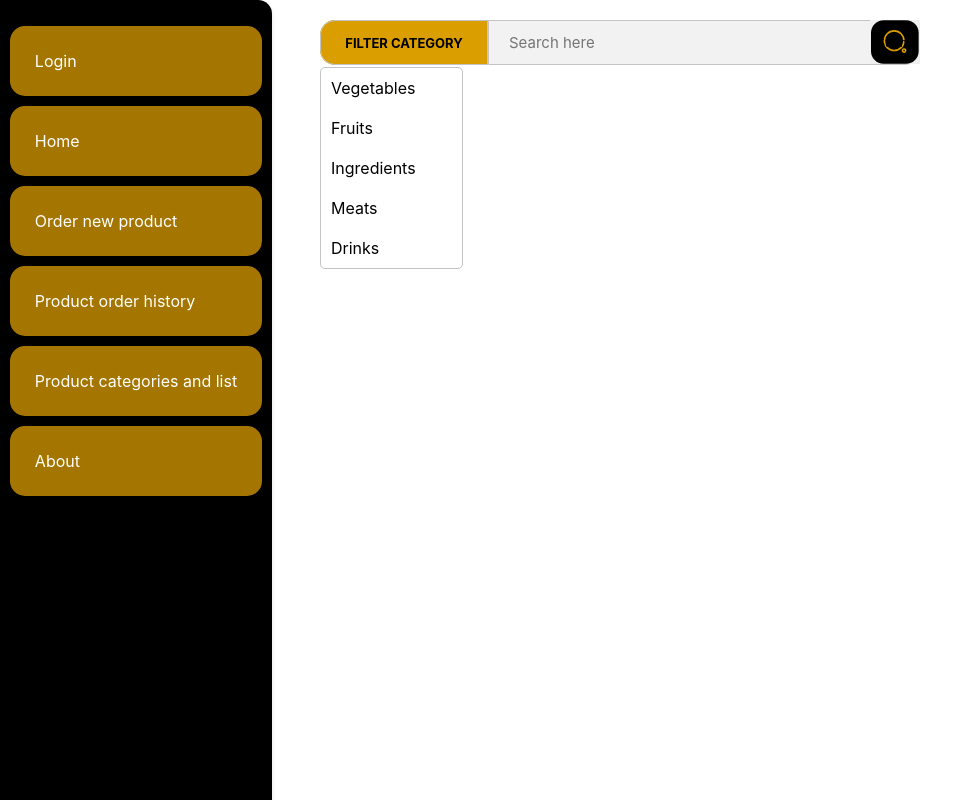
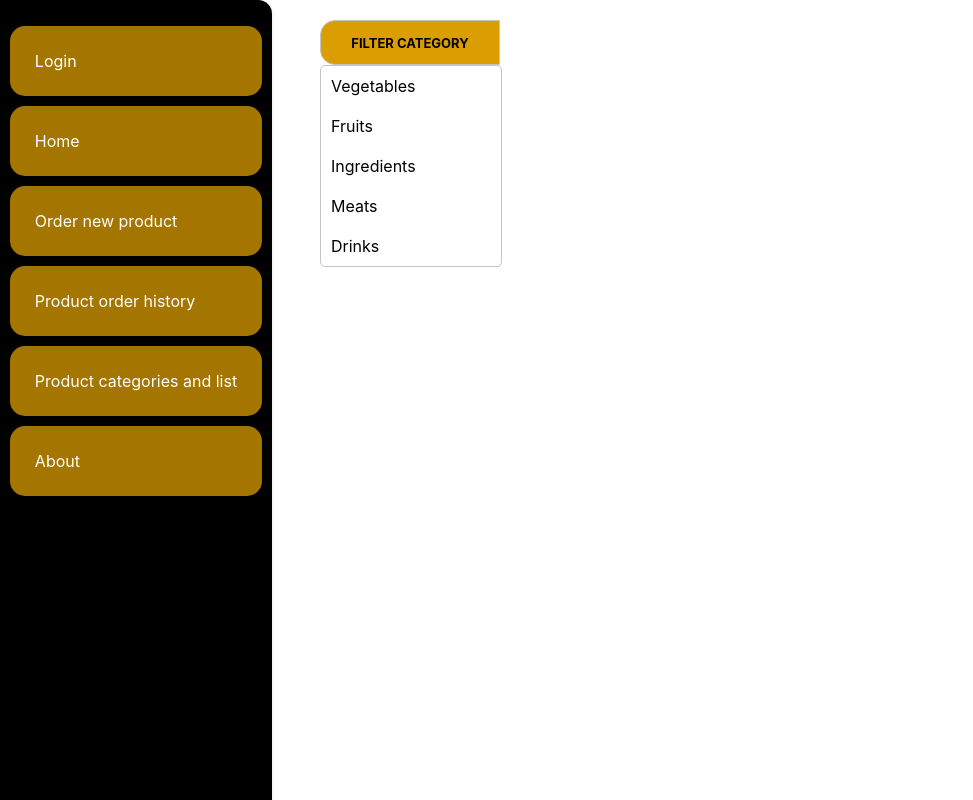
Before and after one commit to Makarovsky2222/groceries_shop_ITC, a React (Create React App) app in the folder arun-shop/: page / in a window 1280 px wide. Both pictures are taken after a click on the button "FILTER CATEGORY". Shown: the whole page, without its empty margins (0-973 px from the left). Built offline with nearby package versions, Linux system fonts and the light colour scheme.

Commit message:
updated Dropdown

```diff
--- a/arun-shop/src/components/General/DropDown.js
+++ b/arun-shop/src/components/General/DropDown.js
@@ -1,16 +1,36 @@
-import Dropdown from 'react-bootstrap/Dropdown';
-import DropdownButton from 'react-bootstrap/DropdownButton';
+import React, { useState } from "react";
+import './Styling/DropDown.css';
 
-function FilterCategory() {
+function DropDown() {
+
+  const [isDropdownOpen, setIsDropdownOpen] = useState(false);
+  const [filterCategory, setFilterCategory] = useState('');
+
+  const toggleDropdown = (category) => {
+    setIsDropdownOpen(!isDropdownOpen);
+    setFilterCategory(category);
+ };
+
   return (
-    <DropdownButton id="dropdown-basic-button" title="FILTER CATEGORY">
-      <Dropdown.Item href="#/action-1">Vegetables</Dropdown.Item>
-      <Dropdown.Item href="#/action-2">Fruits</Dropdown.Item>
-      <Dropdown.Item href="#/action-3">Ingredients</Dropdown.Item>
-      <Dropdown.Item href="#/action-3">Meats</Dropdown.Item>
-      <Dropdown.Item href="#/action-3">Drinks</Dropdown.Item>
-    </DropdownButton>
+    <div className="dropdown">
+      <button className="dropdown-button" onClick={() => toggleDropdown('')} >
+        FILTER CATEGORY
+
+      </button>
+
+      {isDropdownOpen && (
+        <div className="dropdown-menu">
+          <a id="dropdown-item" href="#" onClick={() => toggleDropdown('Vegetables')}>Vegetables</a>
+          <a id="dropdown-item" href="#" onClick={() => toggleDropdown('Fruits')}>Fruits</a>
+          <a id="dropdown-item" href="#" onClick={() => toggleDropdown('Ingredients')}>Ingredients</a>
+          <a id="dropdown-item" href="#" onClick={() => toggleDropdown('Meats')}>Meats</a>
+          <a id="dropdown-item" href="#" onClick={() => toggleDropdown('Drinks')}>Drinks</a>
+        </div>
+      )}
+      {/* <p>{filterCategory}</p> */}
+
+    </div>
   );
 }
 
-export default FilterCategory;
+export default DropDown;
--- a/arun-shop/src/components/General/Searchbar.js
+++ b/arun-shop/src/components/General/Searchbar.js
@@ -1,7 +1,7 @@
 //Searchbar.js
 import React from "react";
 import Dropdown from 'react-bootstrap/Dropdown';
-import './Searchbar.css';
+import './Styling/Searchbar.css';
 
 const DropdownFilter = () => {
   const categories = [
--- /dev/null
+++ b/arun-shop/src/components/General/Styling/DropDown.css
@@ -0,0 +1,35 @@
+
+.dropdown-button {
+    cursor: pointer;
+    background-color: #DB9E00;
+    border-radius: 15px 0 0 15px;
+    font-family: 'Inter', sans-serif;
+    font-weight: bold;
+    font-size: 13px;
+    color: #000000;
+    width: 180px;
+    height: 45px;
+    cursor: pointer;
+    border: 1px solid #C4C4C4;
+}
+
+.dropdown-menu {
+    width: 180px;
+    height: auto;
+    cursor: pointer;
+    background-color: #ffffff;
+    border-radius: 5px;
+    border: 1px solid #C4C4C4;
+}
+
+#dropdown-item {
+    width: 89%;
+    height: 100%;
+    font-weight: 600px;
+    color: #000000;
+
+    &:hover {
+        background-color: #DB9E00;
+        color: white;
+      }
+}
--- a/arun-shop/src/pages/Home.js
+++ b/arun-shop/src/pages/Home.js
@@ -1,15 +1,17 @@
 //Home.js
 import React from "react";
 import { checkingUserSign, getMe, logout } from "../services/Authentication";
-import SearchBar from '../components/General/Searchbar';
+// import SearchBar from '../components/General/Searchbar';
+import Dropdown from '../components/General/DropDown';
 
 const Home = () => {
 
 
     return (
         <div>
-            <SearchBar />
+            {/* <SearchBar /> */}
 
+            <Dropdown />
         </div>
     )
 };
```
Also changed, not shown: arun-shop/src/components/General/Styling/Searchbar.css (renamed from arun-shop/src/components/General/Searchbar.css).
